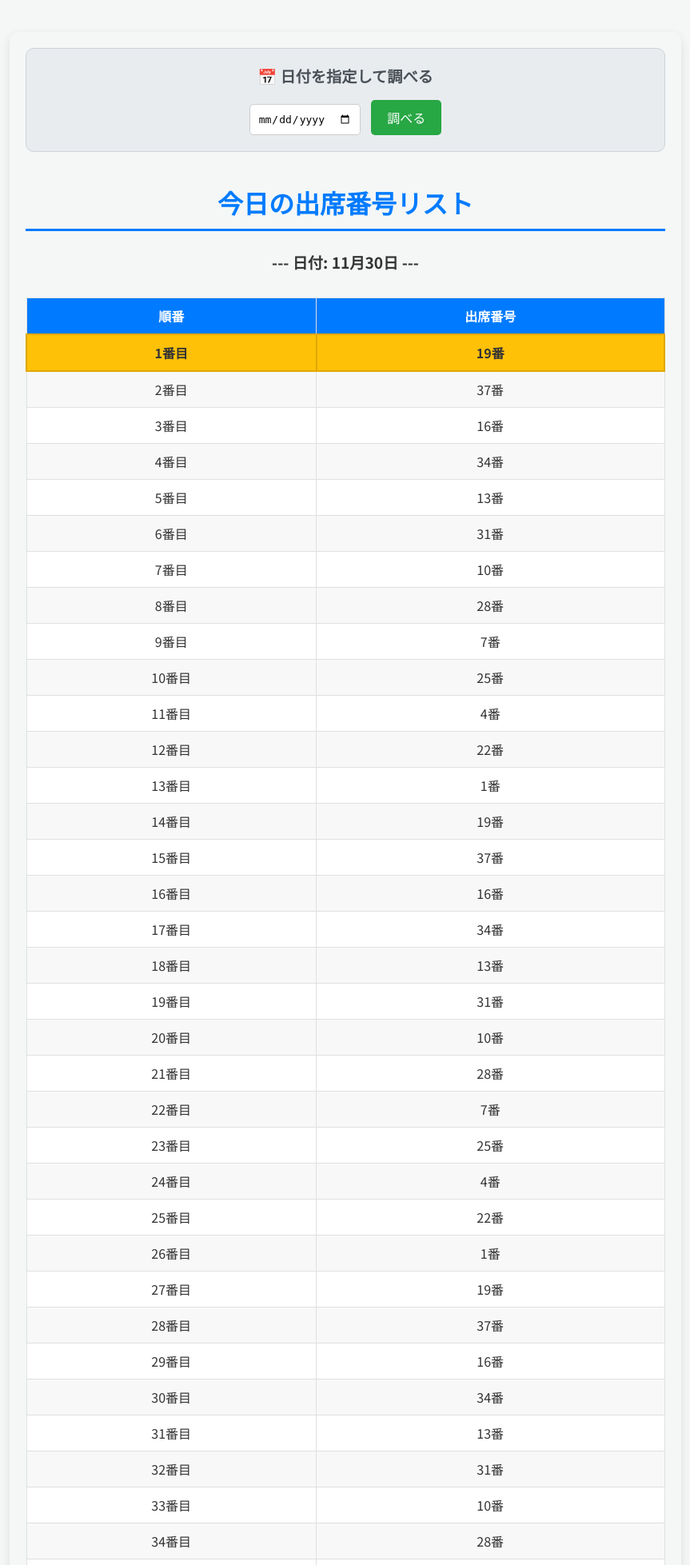
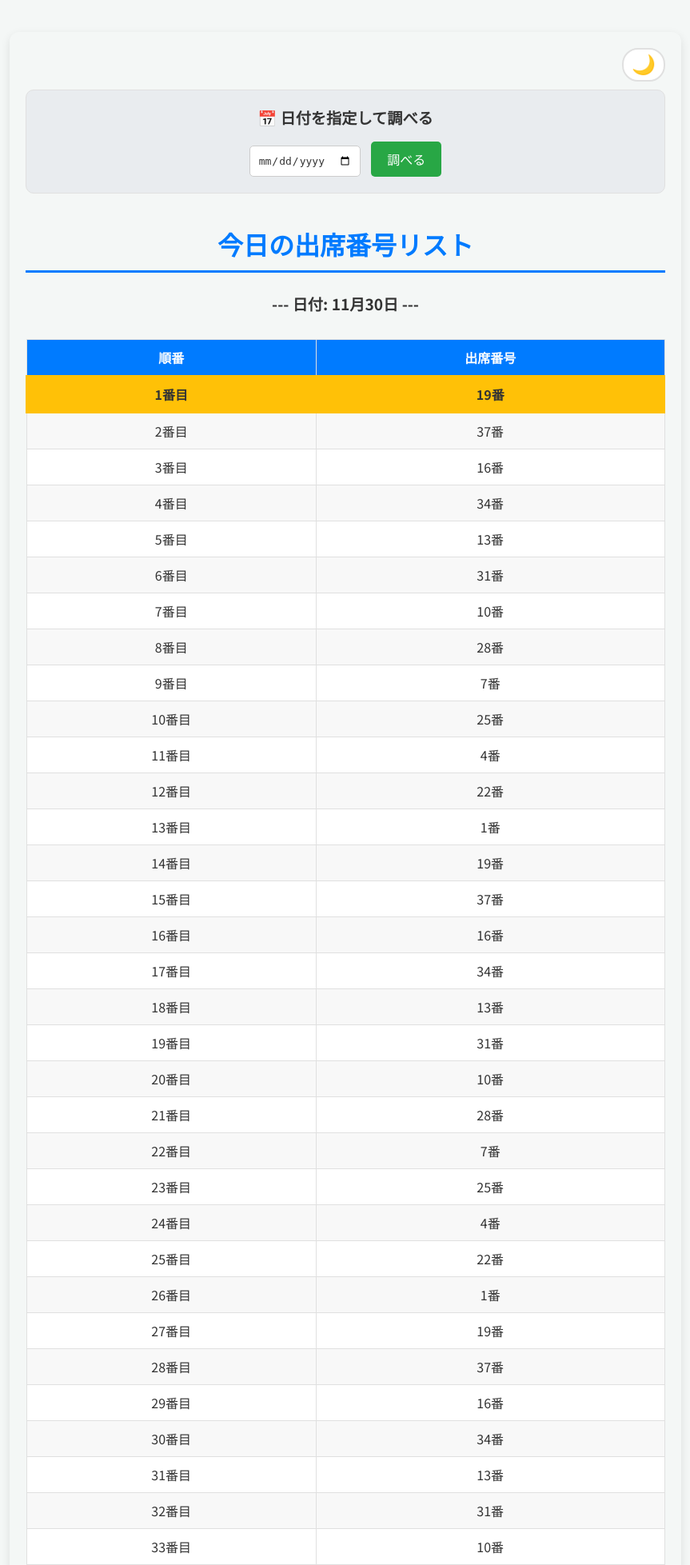
Before and after one commit to hansamubanana-wq/Su-gakukatou, a Flask app: page / in a window 1280 px wide. Shown: the top 1957 px of the page at 80% size, without its empty margins (208-1071 px from the left). Run offline with Flask 3, Linux system fonts and the light colour scheme.

Commit message:
Add Dark Mode support

```diff
--- a/static/style.css
+++ b/static/style.css
@@ -1,19 +1,54 @@
+/* 色の定義（変数） */
+:root {
+    /* ライトモード（デフォルト） */
+    --bg-color: #f4f7f6;
+    --text-color: #333333;
+    --container-bg: #ffffff;
+    --input-bg: #ffffff;
+    --input-border: #cccccc;
+    --accent-color: #007bff; /* 青 */
+    --accent-hover: #0056b3;
+    --border-color: #e0e0e0;
+    --row-odd-bg: #f8f8f8;
+    --highlight-bg: #ffc107; /* 黄色 */
+    --highlight-text: #333333;
+    --search-area-bg: #e9ecef;
+    --shadow-color: rgba(0, 0, 0, 0.1);
+}
+
+/* ダークモード時の色定義 */
+body.dark-mode {
+    --bg-color: #121212;
+    --text-color: #e0e0e0;
+    --container-bg: #1e1e1e;
+    --input-bg: #2d2d2d;
+    --input-border: #444444;
+    --accent-color: #4da3ff; /* 暗い背景でも見やすい明るめの青 */
+    --accent-hover: #1a73e8;
+    --border-color: #333333;
+    --row-odd-bg: #252525;
+    --highlight-bg: #b38600; /* 暗めの黄色 */
+    --highlight-text: #ffffff;
+    --search-area-bg: #2d2d2d;
+    --shadow-color: rgba(0, 0, 0, 0.5);
+}
+
 body {
     font-family: 'Noto Sans JP', sans-serif;
-
-    background-color: #f4f7f6;
-    color: #333;
+    background-color: var(--bg-color);
+    color: var(--text-color);
     max-width: 800px;
     margin: 40px auto;
     padding: 20px;
     border-radius: 12px;
-    box-shadow: 0 4px 12px rgba(0, 0, 0, 0.1);
+    box-shadow: 0 4px 12px var(--shadow-color);
+    transition: background-color 0.3s, color 0.3s; /* 色がふわっと変わるアニメーション */
 }
 
 h1 {
-    color: #007bff;
+    color: var(--accent-color);
     text-align: center;
-    border-bottom: 3px solid #007bff;
+    border-bottom: 3px solid var(--accent-color);
     padding-bottom: 10px;
     margin-bottom: 25px;
 }
@@ -21,14 +56,14 @@ h1 {
 p.date {
     text-align: center;
     font-size: 1.2em;
-    color: #333;
     font-weight: bold;
     margin-bottom: 30px;
+    color: var(--text-color);
 }
 
 hr {
     border: none;
-    border-top: 1px solid #ddd;
+    border-top: 1px solid var(--border-color);
     margin: 20px 0;
 }
 
@@ -40,62 +75,65 @@ table {
 }
 
 th, td {
-    border: 1px solid #e0e0e0;
+    border: 1px solid var(--border-color);
     padding: 10px;
     text-align: center;
     font-size: 1em;
 }
 
 th {
-    background-color: #007bff;
+    background-color: var(--accent-color);
     color: white;
     font-weight: 600;
 }
 
 td {
-    background-color: #ffffff;
+    background-color: var(--container-bg);
+    color: var(--text-color);
 }
 
 /* 奇数行の背景色 */
 tr:nth-child(even) td {
-    background-color: #f8f8f8;
+    background-color: var(--row-odd-bg);
 }
 
 /* 最重要行（1番目）の強調 */
 tr.highlight td {
-    background-color: #ffc107; /* 警告色で目立たせる */
+    background-color: var(--highlight-bg);
     font-weight: bold;
-    color: #333;
-    border: 2px solid #e0a800;
+    color: var(--highlight-text);
+    border: 2px solid var(--highlight-bg);
 }
 
 /* セクション間のスペース調整 */
 .section-spacer {
     margin-top: 60px;
     padding-top: 20px;
-    border-top: 1px dashed #ccc;
+    border-top: 1px dashed var(--border-color);
 }
 
-/* 検索エリアのデザイン (以前追加分) */
+/* 検索エリアのデザイン */
 .search-container {
-    background-color: #e9ecef;
+    background-color: var(--search-area-bg);
     padding: 20px;
     border-radius: 10px;
     text-align: center;
     margin-bottom: 40px;
-    border: 1px solid #ced4da;
+    border: 1px solid var(--border-color);
 }
 
 .search-container h2 {
     margin-top: 0;
-    color: #495057;
+    color: var(--text-color);
     font-size: 1.2em;
 }
 
 input[type="date"] {
     padding: 10px;
     font-size: 1em;
-    border: 1px solid #ccc;
+    border: 1px solid var(--input-border);
+    background-color: var(--input-bg);
+    color: var(--text-color);
     border-radius: 5px;
     margin-right: 10px;
 }
@@ -117,17 +155,17 @@ button:hover {
 
 /* 検索結果を目立たせる */
 .search-result-area h1 {
-    color: #28a745; /* タイトルも緑に */
+    color: #28a745;
     border-bottom: 3px solid #28a745;
 }
 
-/* ✨リストコピーボタンのデザイン✨ */
+/* リストコピーボタンのデザイン */
 .copy-btn {
-    display: block; /* 1行を占有 */
-    width: 100%; /* 横幅いっぱい */
-    margin-top: 15px; /* テーブルとの間にスペース */
+    display: block;
+    width: 100%;
+    margin-top: 15px;
     padding: 12px;
-    background-color: #007bff; /* 青色（メインカラー） */
+    background-color: var(--accent-color);
     color: white;
     font-weight: bold;
     font-size: 1.05em;
@@ -138,13 +176,13 @@ button:hover {
 }
 
 .copy-btn:hover {
-    background-color: #0056b3;
+    background-color: var(--accent-hover);
 }
 
 /* コピー成功時のフィードバック */
 .copy-btn.copied {
-    background-color: #28a745; /* 成功時の緑色 */
-    animation: pulse 0.5s 3; /* アニメーションを追加 */
+    background-color: #28a745;
+    animation: pulse 0.5s 3;
 }
 
 @keyframes pulse {
@@ -152,3 +190,20 @@ button:hover {
     50% { transform: scale(1.02); }
     100% { transform: scale(1); }
 }
+
+/* テーマ切り替えボタンのデザイン */
+.theme-switch-wrapper {
+    display: flex;
+    justify-content: flex-end;
+    margin-bottom: 10px;
+}
+
+#theme-toggle {
+    background: none;
+    border: 2px solid var(--border-color);
+    font-size: 1.5em;
+    cursor: pointer;
+    padding: 5px 10px;
+    border-radius: 20px;
+    background-color: var(--container-bg);
+}
--- a/templates/index.html
+++ b/templates/index.html
@@ -14,6 +14,10 @@
     <link rel="stylesheet" href="{{ url_for('static', filename='style.css') }}">
 </head>
 <body>
+
+    <div class="theme-switch-wrapper">
+        <button id="theme-toggle">🌙</button>
+    </div>
 
     <div class="search-container">
         <h2>📅 日付を指定して調べる</h2>
@@ -71,6 +75,7 @@
 
     <script>
         document.addEventListener('DOMContentLoaded', () => {
+            // --- コピー機能 ---
             const copyButtons = document.querySelectorAll('.copy-btn');
             copyButtons.forEach(button => {
                 button.addEventListener('click', () => {
@@ -97,6 +102,30 @@
                     });
                 });
             });
+
+            // --- ✨ダークモード切り替え機能 ---
+            const toggleButton = document.getElementById('theme-toggle');
+            const body = document.body;
+
+            // 保存された設定を読み込む
+            const currentTheme = localStorage.getItem('theme');
+            if (currentTheme === 'dark') {
+                body.classList.add('dark-mode');
+                toggleButton.textContent = '☀️';
+            }
+
+            toggleButton.addEventListener('click', () => {
+                body.classList.toggle('dark-mode');
+
+                // アイコンの切り替えと設定の保存
+                if (body.classList.contains('dark-mode')) {
+                    toggleButton.textContent = '☀️';
+                    localStorage.setItem('theme', 'dark');
+                } else {
+                    toggleButton.textContent = '🌙';
+                    localStorage.setItem('theme', 'light');
+                }
+            });
         });
     </script>
 </body>
```
